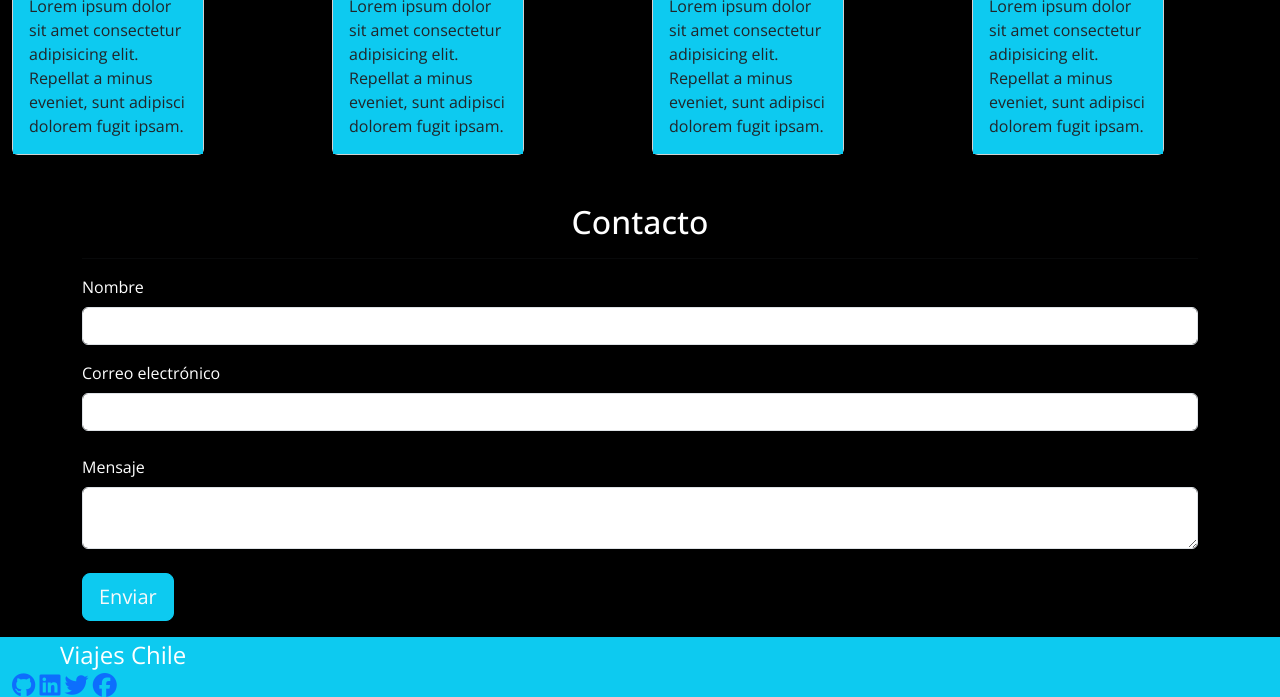
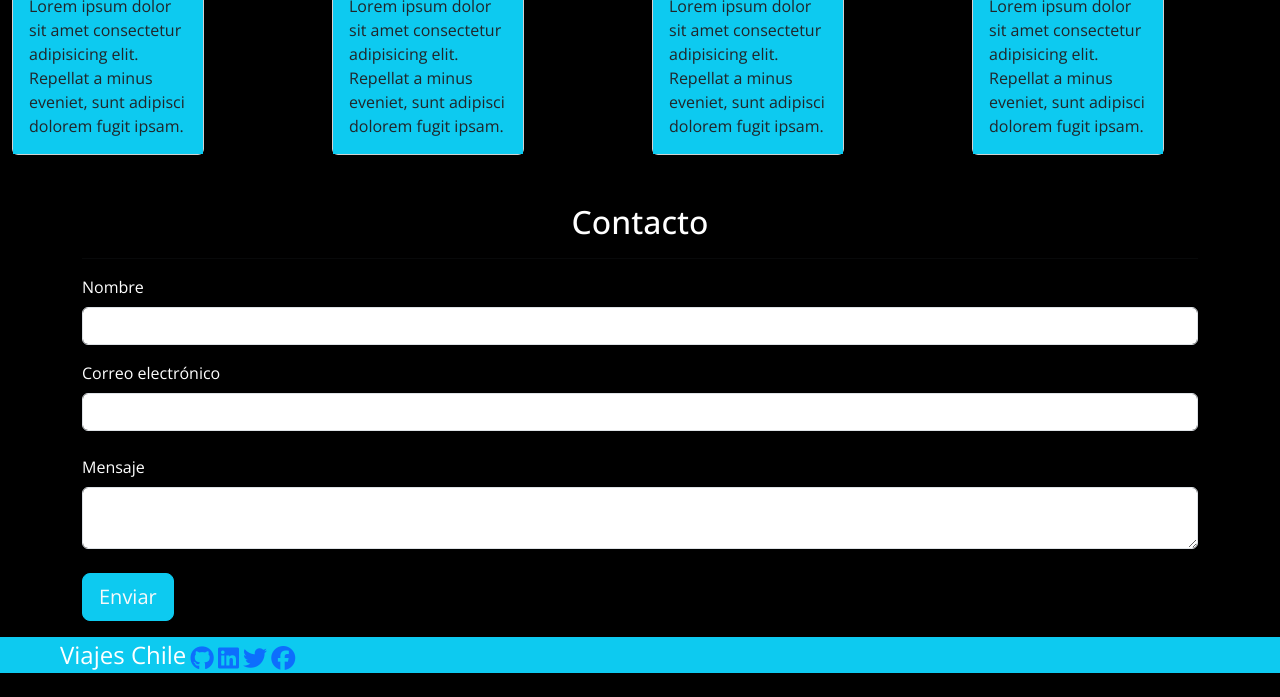
Before and after one commit to AshleyLecaros/prueba-modulo2, a plain HTML site: page index.html in a window 1280 px wide. Shown: the part 1738-2435 px from the top of the page. After the commit the page ends 2411 px from the top, so only its background shows below. Drawn offline with nearby package versions, Linux system fonts and the light colour scheme.

Commit message:
ajusta footer

```diff
--- a/index.html
+++ b/index.html
@@ -230,8 +230,8 @@
   <!-- Inicio Footer -->
   <footer class="container-fluid bg-info">
 
-    <span class="fs-4 ps-5 text-white">Viajes Chile</span>
-    <div class="iconos ms-auto pe-5">
+    <div class="iconos pe-5">
+      <span class="fs-4 ps-5 text-white">Viajes Chile</span>
 
       <a href="https://github.com/"><i class="fa-brands fa-github fa-xl"></i></a>
       <a href="https://linkedin.com/"><i class="fa-brands fa-linkedin fa-xl"></i></a>
```
